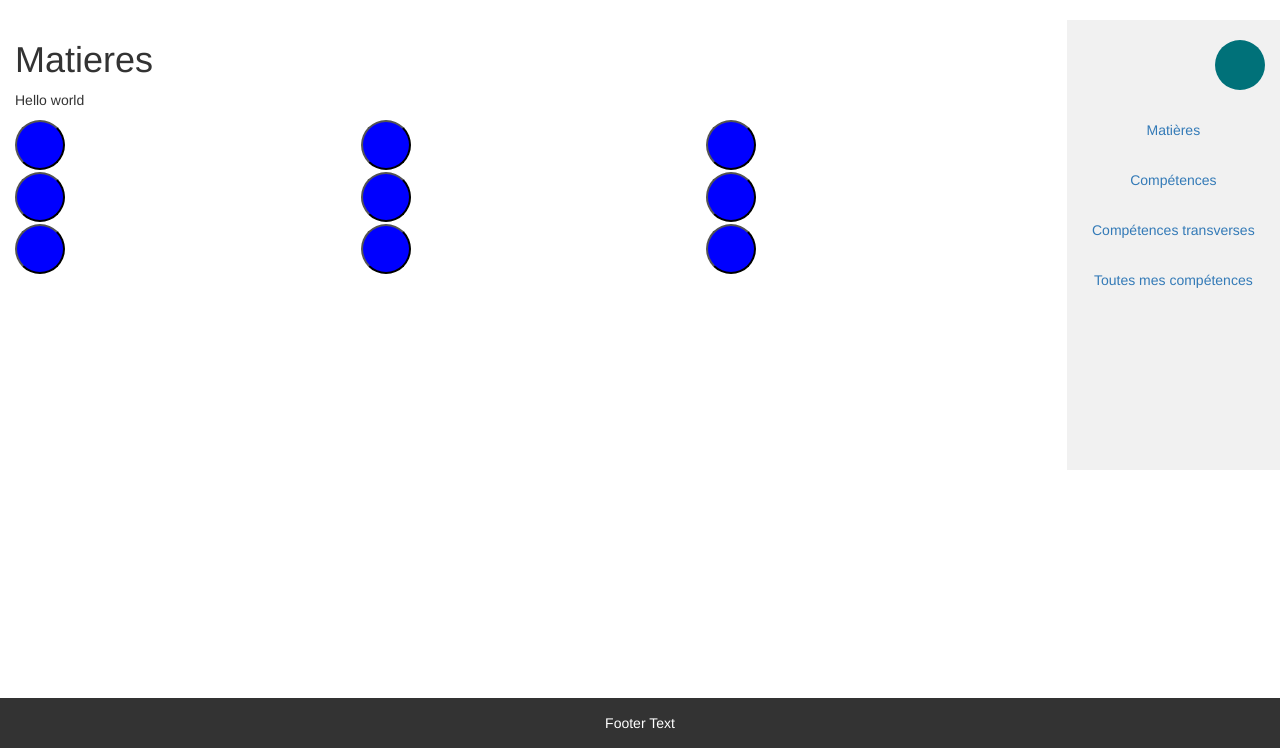
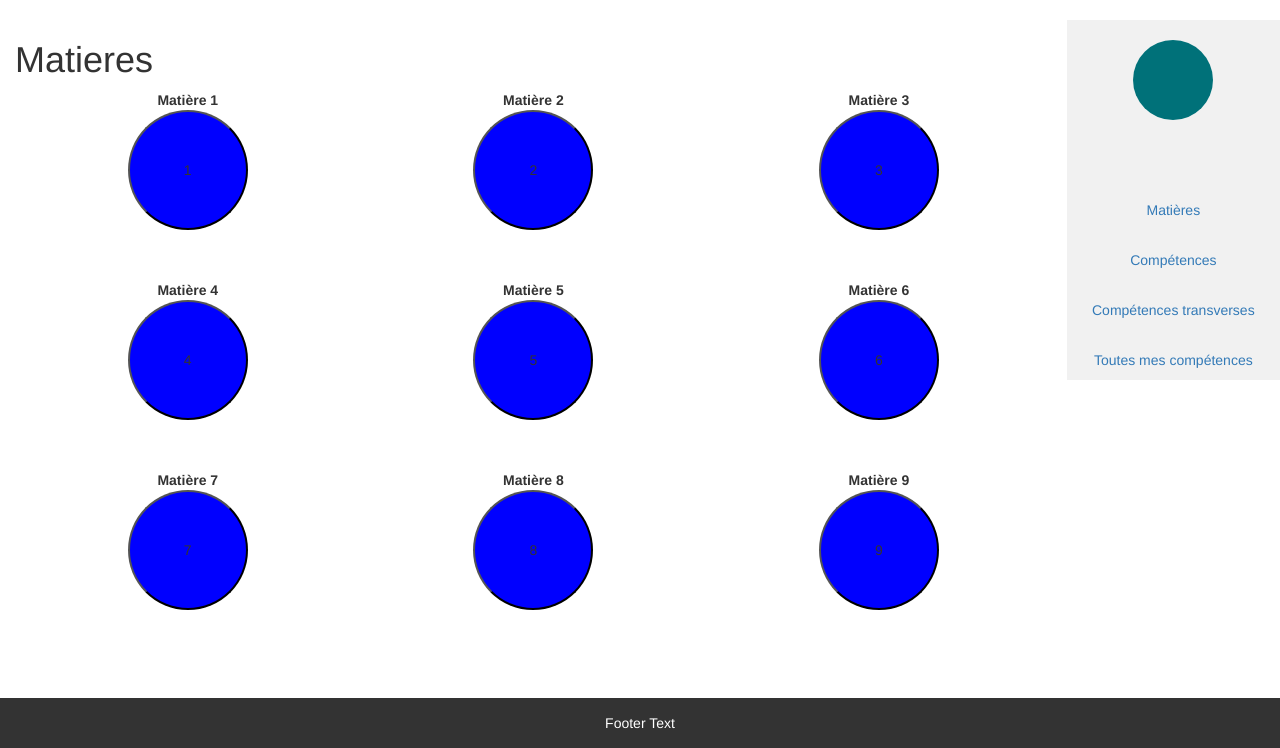
Before and after one commit to laurentdebize-ece/projet-web-dynamique-groupe_1_i, a PHP site: page /matieres.php in a window 1280 px wide. Shown: the part 52-800 px from the top of the page. Run offline with PHP 8.4, Linux system fonts and the light colour scheme.

Commit message:
Page matière + compétences

```diff
--- a/matieres.php
+++ b/matieres.php
@@ -26,26 +26,40 @@
 
         <div class="col-sm-10 text-left">
             <h1>Matieres</h1>
-            <p>Hello world</p>
             <form action="matieres.php" method="post">
-            <table style = "width: 100%;">
+             <table class="tableMat">
+                 <tr>
+                     <td><span class="title">Matière 1</span></td>
+                     <td><span class="title">Matière 2</span></td>
+                     <td><span class="title">Matière 3</span></td>
+                 </tr>
                 <tr>
-                    <td><button class = "circle" name="matChoisie" value="1"></button></td>
-                    <td><button class = "circle" name="matChoisie" value="2"></button></td>
-                    <td><button class = "circle" name="matChoisie" value="3"></button></td>
+                    <td><button class = "circle" name="matChoisie" value="1">1</button></td>
+                    <td><button class = "circle" name="matChoisie" value="2">2</button></td>
+                    <td><button class = "circle" name="matChoisie" value="3">3</button></td>
                 </tr>
+                 <tr>
+                     <td><span class="title">Matière 4</span></td>
+                     <td><span class="title">Matière 5</span></td>
+                     <td><span class="title">Matière 6</span></td>
+                 </tr>
                 <tr>
-                    <td><button class = "circle" name="matChoisie" value="4"></button></td>
-                    <td><button class = "circle" name="matChoisie" value="5"></button></td>
-                    <td><button class = "circle" name="matChoisie" value="6"></button></td>
+                    <td><button class = "circle" name="matChoisie" value="4">4</button></td>
+                    <td><button class = "circle" name="matChoisie" value="5">5</button></td>
+                    <td><button class = "circle" name="matChoisie" value="6">6</button></td>
                 </tr>
+                 <tr>
+                     <td><span class="title">Matière 7</span></td>
+                     <td><span class="title">Matière 8</span></td>
+                     <td><span class="title">Matière 9</span></td>
+                 </tr>
                 <tr>
-                    <td><button class = "circle" name="matChoisie" value="6"></button></td>
-                    <td><button class = "circle" name="matChoisie" value="7"></button></td>
-                    <td><button class = "circle" name="matChoisie" value="8"></button></td>
+                    <td><button class = "circle" name="matChoisie" value="7">7</button></td>
+                    <td><button class = "circle" name="matChoisie" value="8">8</button></td>
+                    <td><button class = "circle" name="matChoisie" value="9">9</button></td>
                 </tr>
-            </table>
-                </form>
+             </table>
+            </form>
         </div>
 
         <div class="col-sm-2 sidenav">
--- a/style1.css
+++ b/style1.css
@@ -8,7 +8,7 @@ html, body {
 }
 
 /* Set height of the grid so .sidenav can be 100% (adjust as needed) */
-.row.content {height: 450px}
+.row.content {height: auto}
 
 /* Set gray background color and 100% height */
 .sidenav {
@@ -39,12 +39,13 @@ footer {
 }
 
 #cercle {
-    width: 50px;
-    height: 50px;
+    width: 80px;
+    height: 80px;
     border-radius: 40px;
     background: #007179;
-    float: right;
+    background-position: center;
     cursor: pointer;
+    margin:0 auto;
 }
 
 .center {
@@ -61,16 +62,24 @@ footer {
 }
 
 .circle {
-    width: 50px;
-    height: 50px;
+    text-align: center;
+    margin-bottom:50px;
+    width: 120px;
+    height: 120px;
     background: blue;
     cursor: pointer;
     border-radius: 50%;
-    justify-self: center;
 }
 
 .circle:hover {
     background-color: red;
+}
+
+.comp1 {
+    padding-top: 20px;
+    background-color: #f1f1f1;
+    height: 100px;
+    width: 200px;
 }
 
 .login {
@@ -88,7 +97,16 @@ footer {
     margin-left: 30px;
     margin-right: 30px;
     margin-bottom: 30px;
+}
 
+.tableMat {
+    width: 100%;
+    text-align: center;
+}
+
+.title {
+    font-weight: bold;
+    margin-top: 5px;
 }
 
 
```
Also changed, not shown: competences.php (+22 -1 lines).
